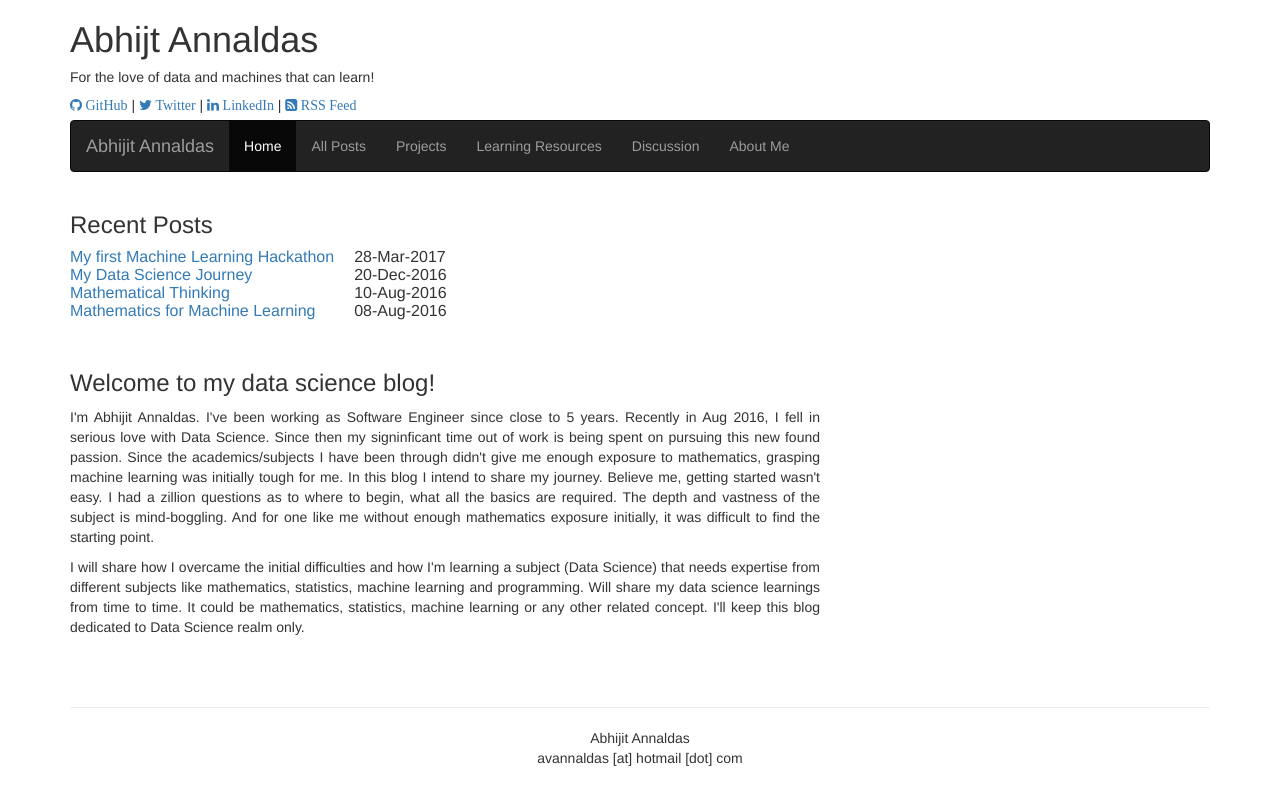
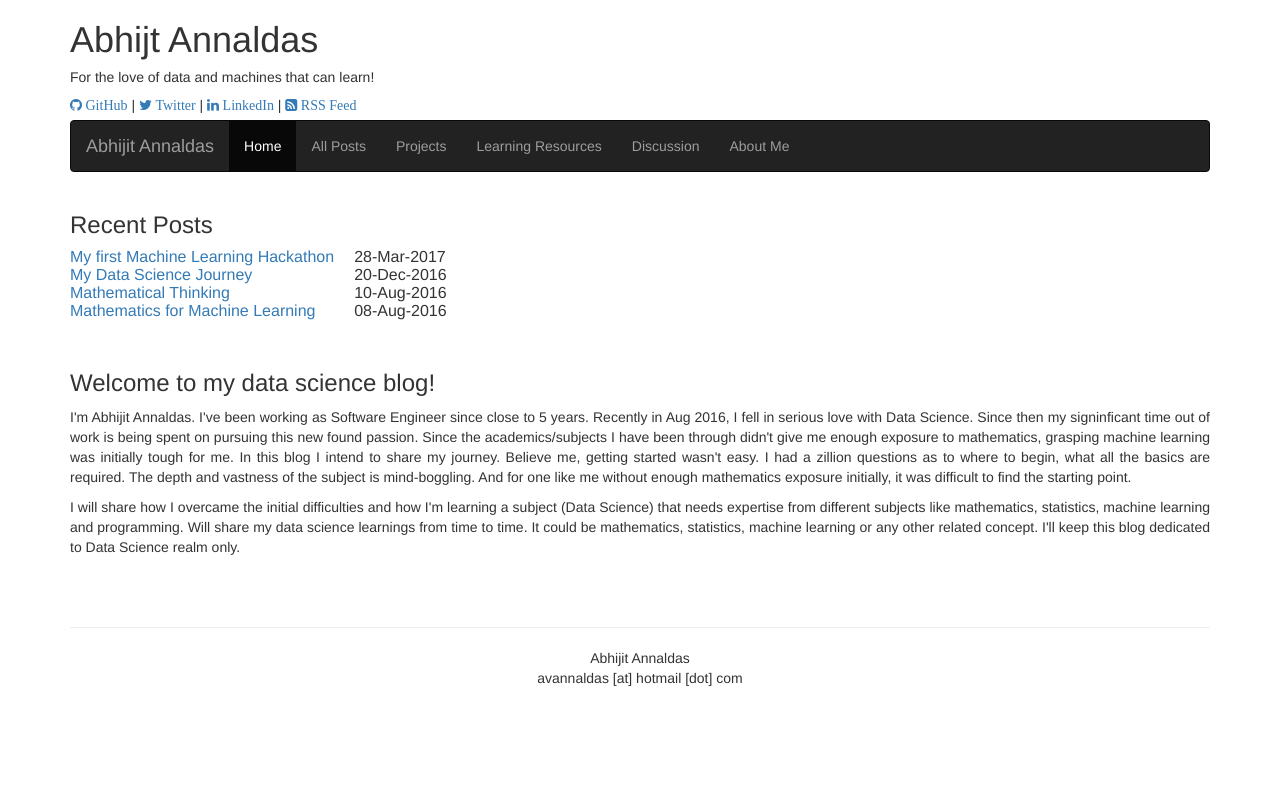
Before and after one commit to devm1023/ML_project, a Jekyll site: the page built from index.html, in a window 1280 px wide. Shown: the top 805 px of the page. Built offline with Jekyll 4.4.1, drawn with Linux system fonts in a browser that asks for light colours; nearby versions of some CDN libraries.

Commit message:
html fix

```diff
--- a/index.html
+++ b/index.html
@@ -3,7 +3,7 @@
 ---
 
 <div class="row">
-	<div class="col-sm-8" style="text-align:justify;">
+	<div class="col-sm-12" style="text-align:justify;">
 		<h3>Recent Posts</h3>
 		<p>
 			<table>
```
